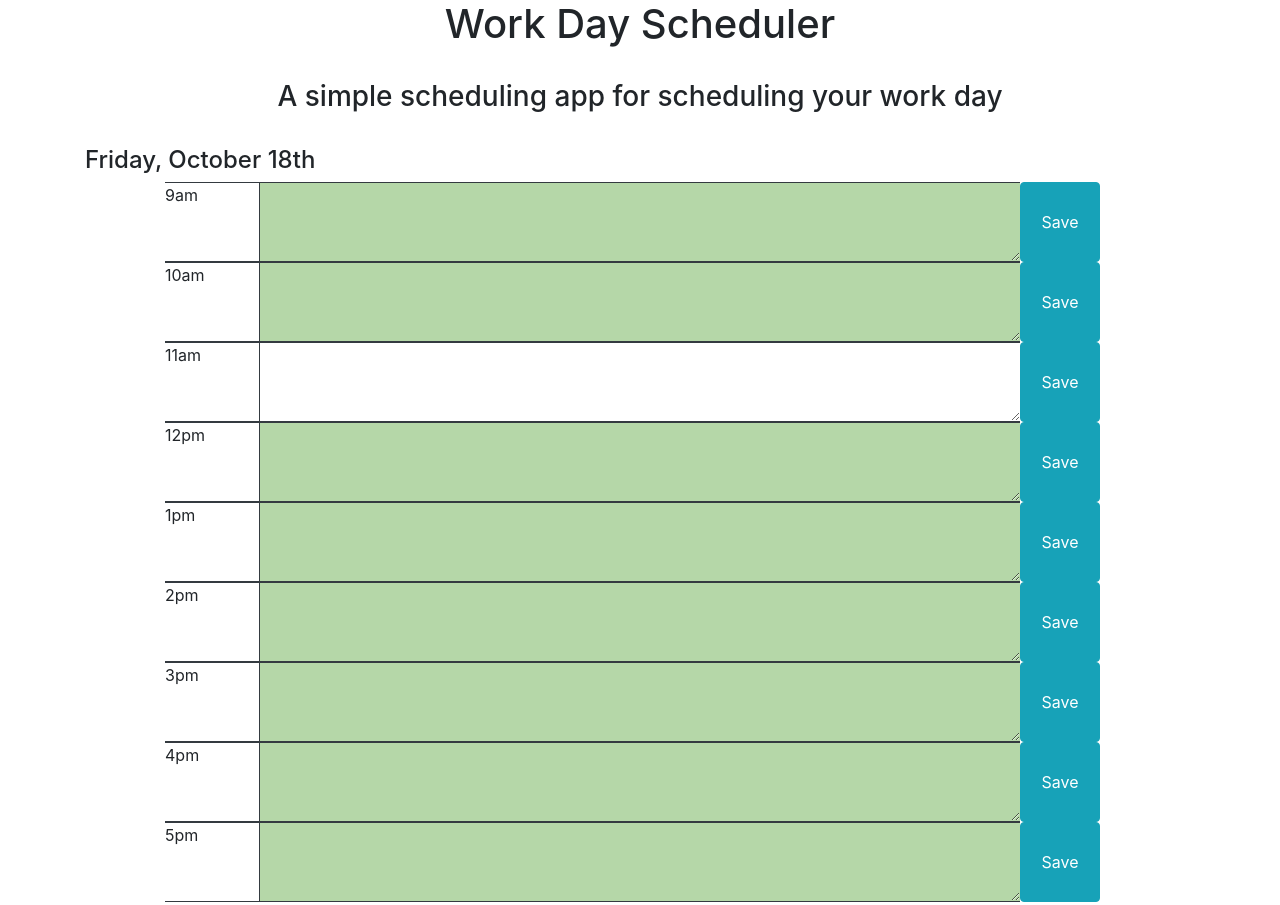
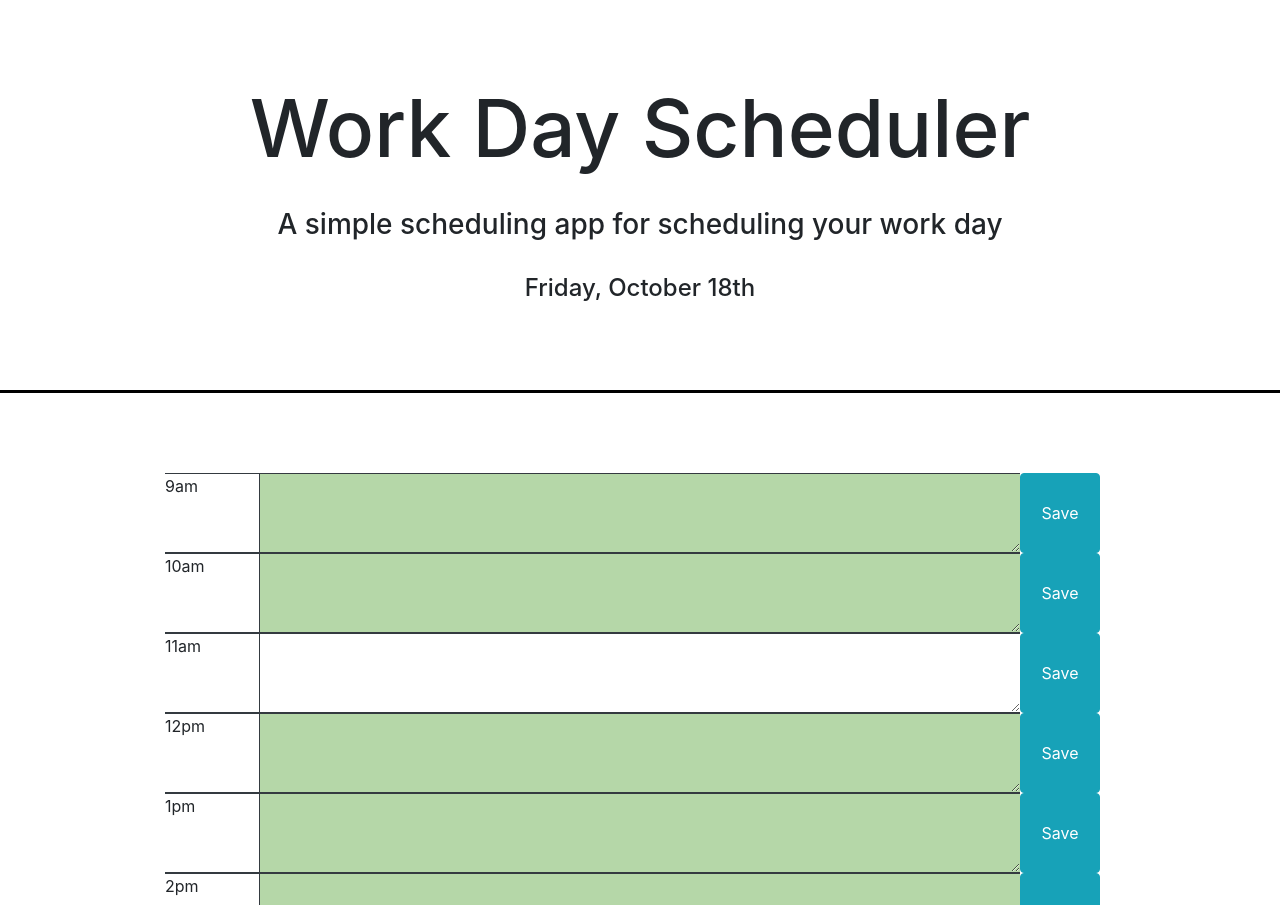
Before and after one commit to kingsleyramos/Work-Day-Scheduler, a plain HTML site: page index.html in a window 1280 px wide. Shown: the top 905 px of the page. Drawn offline with nearby package versions, Linux system fonts and the light colour scheme.

Commit message:
Added few custom css

```diff
--- a/style.css
+++ b/style.css
@@ -14,10 +14,28 @@ button{
 }
 
 
-h1, h3 {
+h1, h3, h4 {
     text-align: center;
+}
+
+h1{
+    font-size: 80px;
 }
 
 #nineamtextarea{
     background-color: green;
 }
+
+#border{
+    border-bottom: 3px solid black;
+}
+
+#topContainer{
+    margin-top: 80px;
+    margin-bottom: 80px;
+}
+
+#bottomContainer{
+    margin-top: 80px;
+    margin-bottom: 80px;
+}
```
